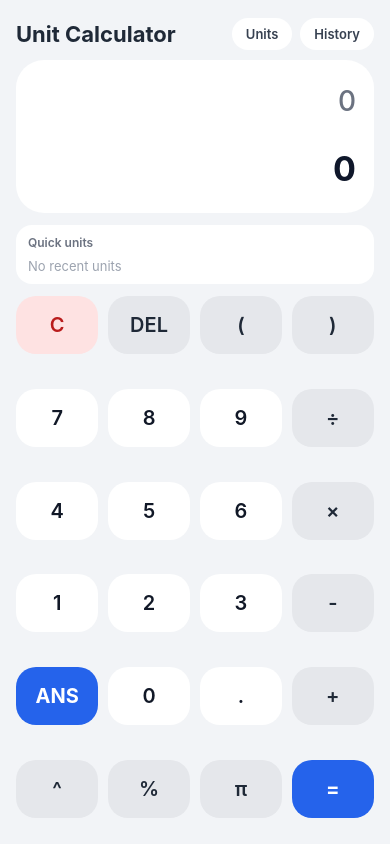
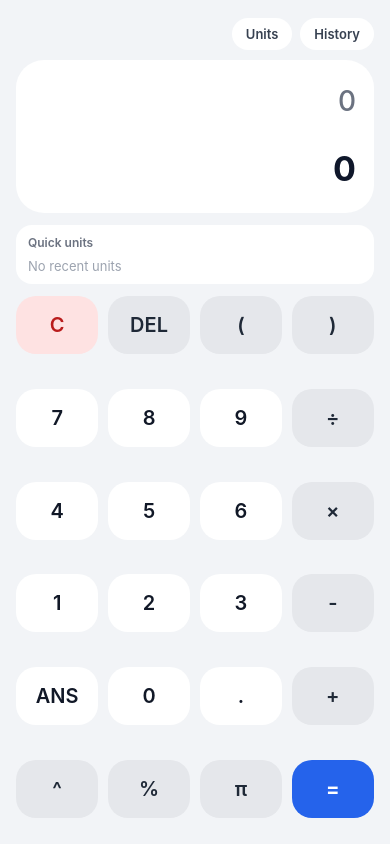
Before and after one commit to bobwillrulex/Unit-Calculator, a React Native app: screen / in a window 390 px wide. Built offline with nearby package versions, Linux system fonts and the light colour scheme.

Commit message:
Update top bar and ANS button styling

```diff
--- a/src/screens/HomeScreen.tsx
+++ b/src/screens/HomeScreen.tsx
@@ -74,7 +74,7 @@ const mainPadButtons: readonly PadButton[] = [
   { label: '3', tokenType: 'number', tokenValue: '3' },
   { label: '-', tokenType: 'operator', tokenValue: '-', variant: 'operator' },
 
-  { label: 'ANS', action: 'ans', variant: 'accent' },
+  { label: 'ANS', action: 'ans' },
   { label: '0', tokenType: 'number', tokenValue: '0' },
   { label: '.', tokenType: 'number', tokenValue: '.' },
   { label: '+', tokenType: 'operator', tokenValue: '+', variant: 'operator' },
@@ -373,8 +373,6 @@ export const HomeScreen = () => {
   return (
     <View style={styles.container}>
       <View style={styles.topBar}>
-        <Text style={styles.brand}>Unit Calculator</Text>
-
         <View style={styles.topBarActions}>
           <Pressable
             style={({ pressed }) => [
@@ -578,18 +576,13 @@ const styles = StyleSheet.create({
   },
   topBar: {
     flexDirection: 'row',
-    justifyContent: 'space-between',
+    justifyContent: 'flex-end',
     alignItems: 'center',
     marginBottom: 10,
   },
   topBarActions: {
     flexDirection: 'row',
     gap: 8,
-  },
-  brand: {
-    fontSize: 22,
-    fontWeight: '700',
-    color: '#1f2937',
   },
   historyButton: {
     backgroundColor: '#ffffff',
```
